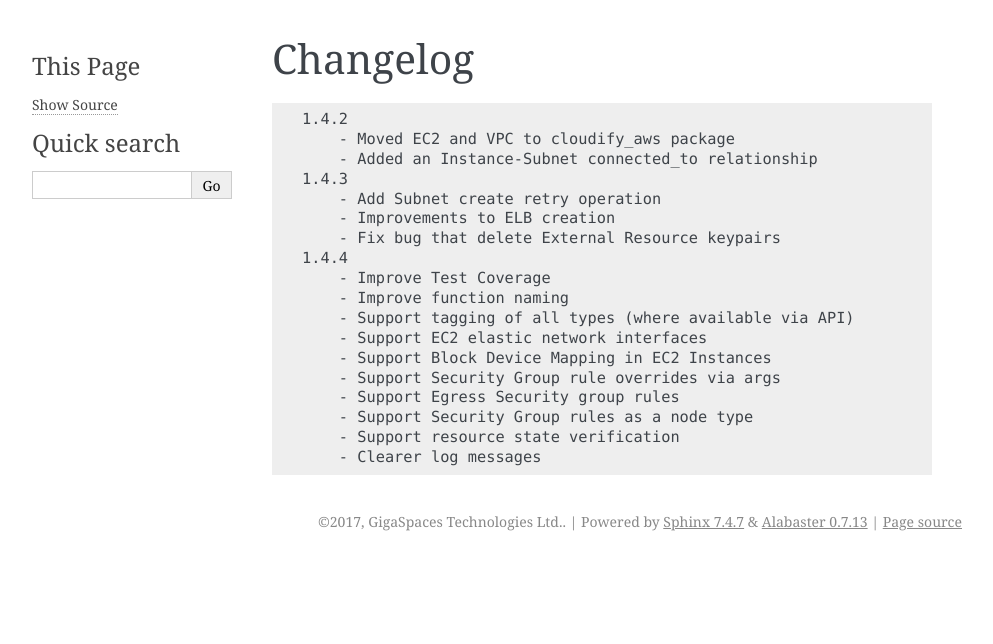
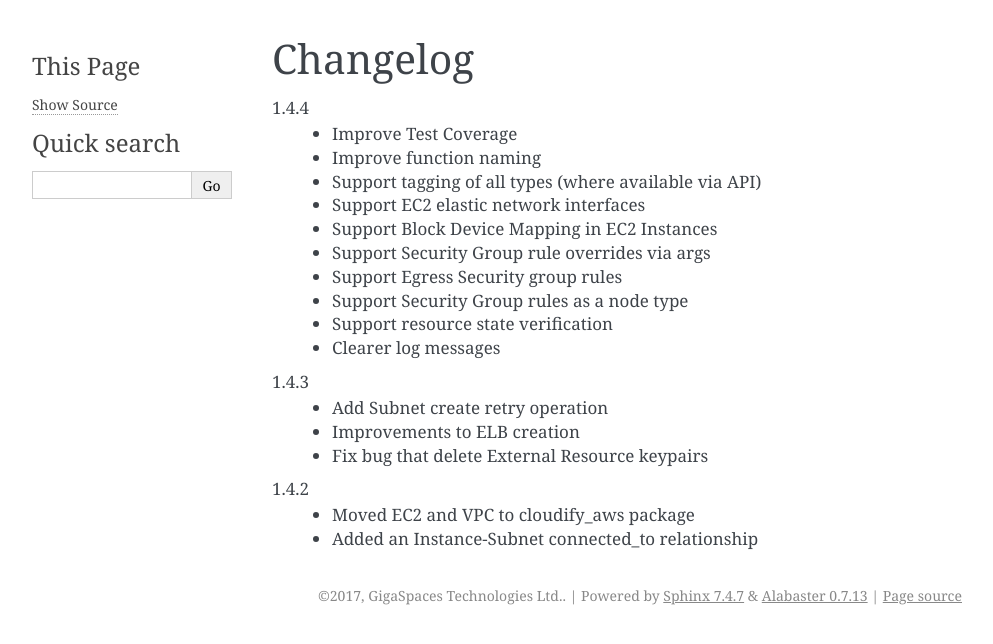
Before and after one commit to cloudify-cosmo/cloudify-aws-plugin, a Sphinx documentation site: the page built from docs/changelog.rst, in a window 1280 px wide. Shown: the top 644 px of the page, without its empty margins (148-1141 px from the left). Built offline with Sphinx 7.4.7, drawn with Linux system fonts in a browser that asks for light colours; part of the change alters nothing that is shown.

```diff
--- a/CHANGELOG.txt
+++ b/CHANGELOG.txt
@@ -1,10 +1,3 @@
-1.4.2
-    - Moved EC2 and VPC to cloudify_aws package
-    - Added an Instance-Subnet connected_to relationship
-1.4.3
-    - Add Subnet create retry operation
-    - Improvements to ELB creation
-    - Fix bug that delete External Resource keypairs
 1.4.4
     - Improve Test Coverage
     - Improve function naming
@@ -16,3 +9,10 @@
     - Support Security Group rules as a node type
     - Support resource state verification
     - Clearer log messages
+1.4.3
+    - Add Subnet create retry operation
+    - Improvements to ELB creation
+    - Fix bug that delete External Resource keypairs
+1.4.2
+    - Moved EC2 and VPC to cloudify_aws package
+    - Added an Instance-Subnet connected_to relationship
--- a/docs/changelog.rst
+++ b/docs/changelog.rst
@@ -3,5 +3,4 @@
 Changelog
 =========
 
-.. literalinclude:: ../CHANGELOG.txt
-    :language: yaml
+.. include:: ../CHANGELOG.txt
```
